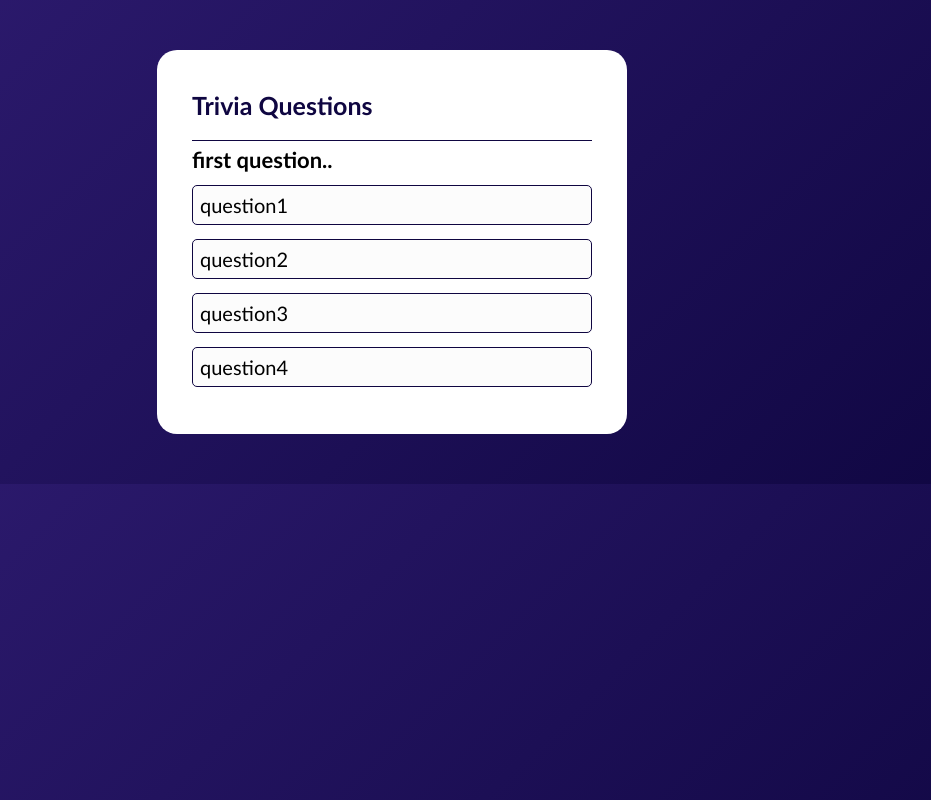
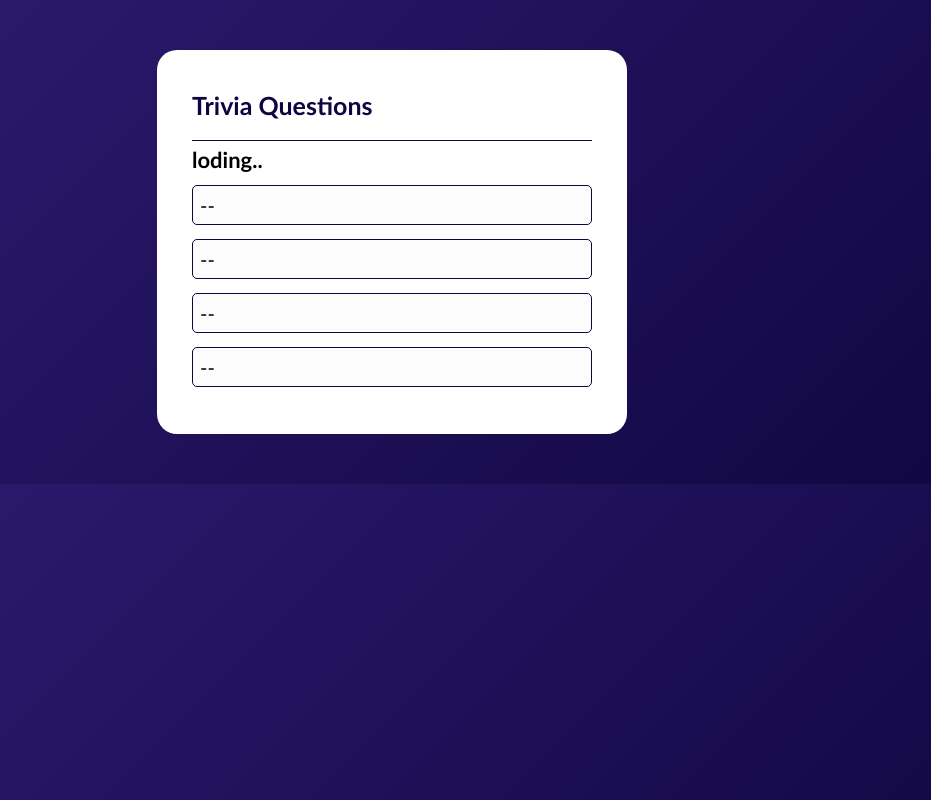
Before and after one commit to fadimustafa/Apps, a plain HTML site: page index.html in a window 1280 px wide. Shown: the whole page, without its empty margins (248-1179 px from the left). Drawn offline with Linux system fonts and the light colour scheme; no server answers.

Commit message:
Update index.html

```diff
--- a/index.html
+++ b/index.html
@@ -10,13 +10,14 @@
     <div class="app">
         <h1>Trivia Questions</h1>
         <div class="quiz">
-            <h2 id="question">first question..</h2>
+            <h2 id="question">loding..</h2>
             <div id="answer-buttons">
-                    <button class="btu">question1</button>
-                    <button class="btu">question2</button>
-                    <button class="btu">question3</button>
-                    <button class="btu">question4</button>
+                    <button class="btu">--</button>
+                    <button class="btu">--</button>
+                    <button class="btu">--</button>
+                    <button class="btu">--</button>
             </div>
+            <p id="score-st"></p>
                 <button id="next-but">Next</button>
         </div>
     </div>
```
